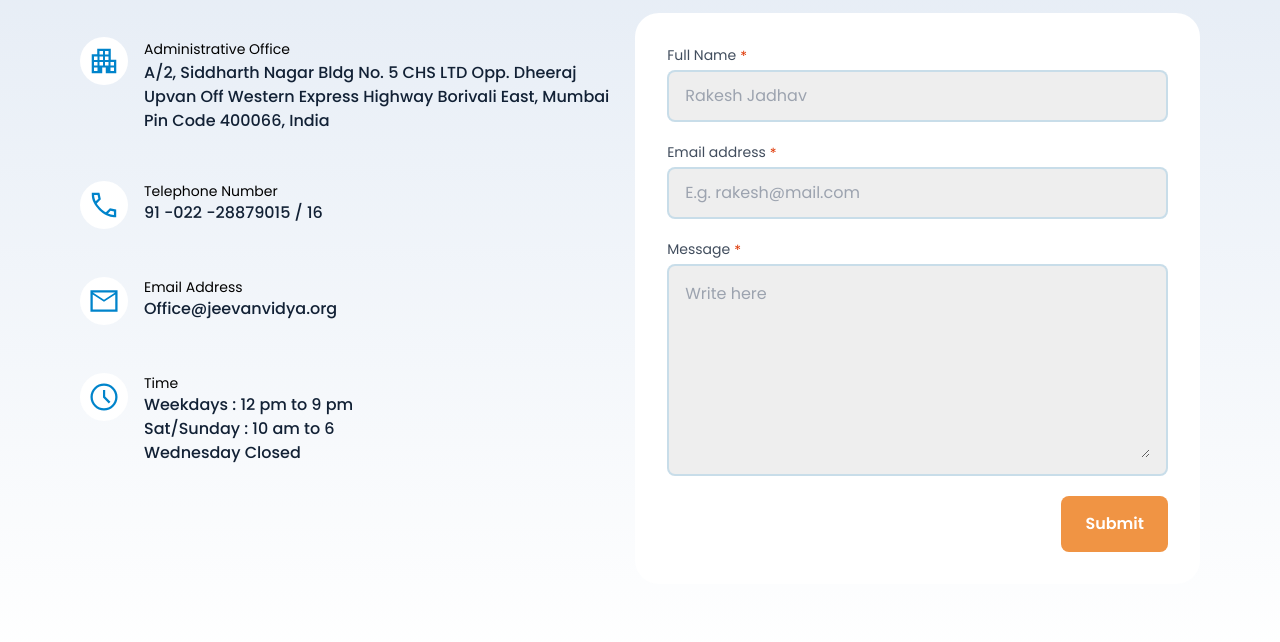
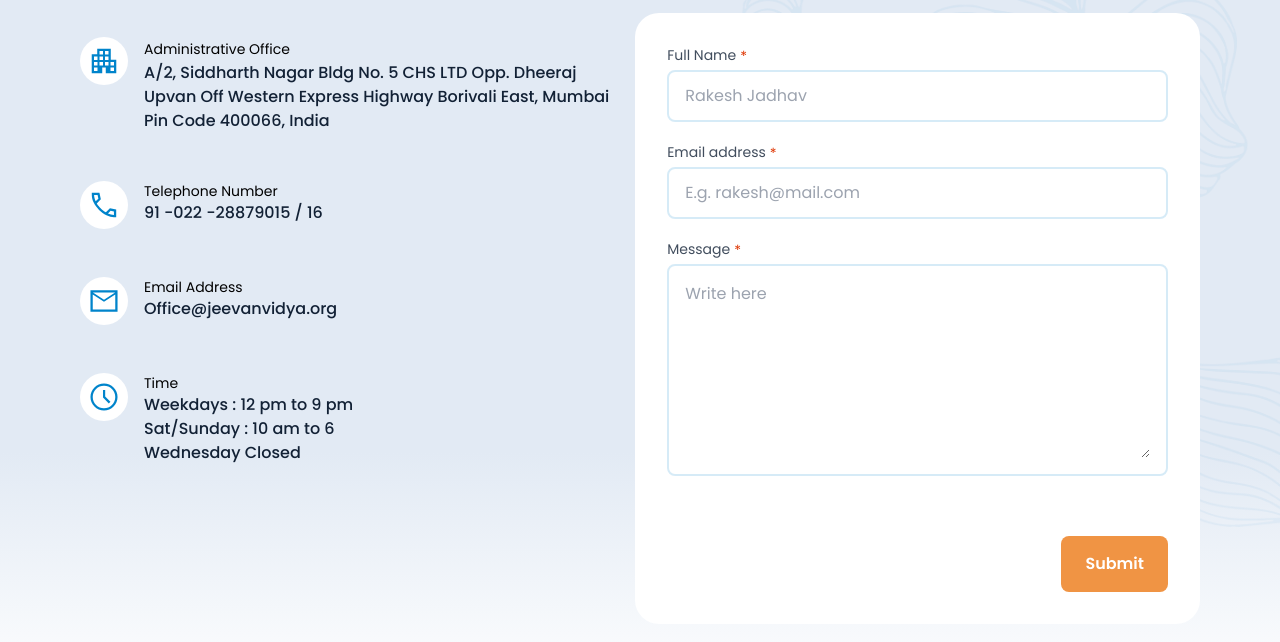
Before and after one commit to Lemon-Yellow-LLP/jeevanvidya, a React (Vite) app: page /contact-us in a window 1280 px wide. Shown: the part 751-1393 px from the top of the page. Built offline with nearby package versions, Linux system fonts and the light colour scheme.

Commit message:
Contact us page updated with styles and validation

```diff
--- a/src/index.css
+++ b/src/index.css
@@ -128,9 +128,13 @@ body {
 }
 
 .blue-gradient {
-  background: linear-gradient(180deg, #e2eaf4 0%, rgba(226, 234, 244, 0) 100%);
+  background: linear-gradient(180deg, #e2eaf4 70.46%, rgba(226, 234, 244, 0) 100%);
 }
 
 .dark_white_gradient {
   background: linear-gradient(0deg, #e2eaf4 0%, rgba(226, 234, 244, 0) 100%);
 }
+
+.contact-us-form-gradient {
+  background: linear-gradient(0deg, #e2eaf4 0%, rgba(226, 234, 244, 0) 64.79%);
+}
--- a/src/pages/ContactUs/index.jsx
+++ b/src/pages/ContactUs/index.jsx
@@ -8,25 +8,24 @@ import React, { useCallback, useState } from 'react';
 import TextInput from '@/components/InputFields/TextInput';
 import Button from '@/components/Button';
 import TextareaInput from '@/components/InputFields/TextareaInput';
+import { useFormik } from 'formik';
+import { contactUsValidations } from '@/validationSchemas';
+import pattern from '@/assets/pattern.png';
 
-const ContactUs = () => {
-  const [values, setValues] = useState({
+const initialValues = {
   name: '',
   email: '',
   message: '',
+};
+
+const ContactUs = () => {
+  const { values, errors, handleBlur, handleChange, handleSubmit, touched, setValues } = useFormik({
+    initialValues: initialValues,
+    validationSchema: contactUsValidations,
+    onSubmit: (values) => {
+      console.log(values);
+    },
   });
-
-  const [errors, setErrors] = useState({
-    name: 'Enter Name',
-    email: 'Enter Email',
-    message: 'Enter Message',
-  });
-
-  const handleChange = useCallback((e) => {
-    let newData = values;
-    newData[e.target.name] = e.target.value;
-    setValues({ ...newData });
-  }, []);
   return (
     <div>
       <HeroBanner
@@ -35,7 +34,12 @@ const ContactUs = () => {
         bannerDesc='Lorem ipsum dolor sit amet, consectetur adipiscing elit, sed do eiusmod tempor incididunt ut labore '
       />
 
-      <div className='px-4 py-10 md:p-20 flex flex-col md:gap-8 blue-gradient'>
+      <div className='relative px-4 py-10 md:p-8 lg:p-10 xl:p-20 flex flex-col md:gap-8 blue-gradient'>
+        <img
+          src={pattern}
+          alt='pattern'
+          className='absolute right-0 top-[0%] opacity-5 z-10 w-[338px] h-[318px] lg:w-[559px] lg:h-auto'
+        />
         <h4 className='text-foreground-1 md:text-[32px] font-semibold'>Contact Us</h4>
         <div className='flex flex-col lg:flex-row gap-6'>
           <div className='w-full'>
@@ -85,7 +89,7 @@ const ContactUs = () => {
             </div>
           </div>
 
-          <div className='w-full flex flex-col md:p-8 bg-white rounded-3xl'>
+          <div className='w-full flex flex-col p-4 md:p-6 lg:p-8 bg-white rounded-3xl z-20'>
             <TextInput
               name='name'
               label='Full Name'
@@ -94,8 +98,8 @@ const ContactUs = () => {
               onChange={handleChange}
               required
               value={values.name}
-              touched={true}
-              disabled={true}
+              onBlur={handleBlur}
+              touched={touched}
             />
 
             <TextInput
@@ -106,8 +110,8 @@ const ContactUs = () => {
               onChange={handleChange}
               required
               value={values.email}
-              touched={true}
-              disabled={true}
+              onBlur={handleBlur}
+              touched={touched}
             />
 
             <TextareaInput
@@ -118,12 +122,12 @@ const ContactUs = () => {
               onChange={handleChange}
               required
               value={values.message}
-              touched={true}
-              disabled={true}
-              className="h-44"
+              onBlur={handleBlur}
+              touched={touched}
+              className='h-44'
             />
 
-            <div className='ml-auto'>
+            <div className='ml-auto pt-8 md:pt-10'>
               <Button variant='filled' className=''>
                 Submit
               </Button>
@@ -132,7 +136,8 @@ const ContactUs = () => {
         </div>
       </div>
 
-      <div className='px-4 py-10 md:p-20 flex flex-col gap-8'>
+      <div className='contact-us-form-gradient'>
+        <div className='px-4 py-10 md:p-8 lg:p-10 xl:p-20 flex flex-col gap-8'>
           <h3 className='text-foreground-1 md:text-[32px] font-semibold'>View On Map</h3>
           <div className=''>
             <iframe
@@ -140,14 +145,14 @@ const ContactUs = () => {
               allowfullscreen=''
               loading='lazy'
               referrerpolicy='no-referrer-when-downgrade'
-            className='w-full h-[437px] md:h-[560px]'
+              className='w-full h-[437px] md:h-[560px] rounded-2xl'
             ></iframe>
           </div>
         </div>
 
-      <div className='px-4 py-10 md:p-20 flex flex-col gap-8 bg-[linear-gradient(0deg,_#e2eaf4_0%,#e2eaf400_100%)]'>
+        <div className='px-4 py-10 md:p-8 lg:p-10 xl:p-20 flex flex-col gap-8'>
           <h3 className='text-foreground-1 md:text-[32px] font-semibold'>Other Addresses</h3>
-        <div className='grid grid-rows-3 gap-3 lg:grid-rows-none xl:grid-cols-3 lg:gap-6'>
+          <div className='grid grid-rows-3 gap-4 lg:grid-rows-none xl:grid-cols-3 lg:gap-6'>
             <div className='p-4 md:p-6 flex flex-col gap-4 bg-white rounded-3xl'>
               <img src={office} alt='office icon' className='w-12 h-12' />
               <div className='flex flex-col gap-6'>
@@ -178,8 +183,8 @@ const ContactUs = () => {
                 <div className='flex flex-col'>
                   <span className='text-sm mb-2'>Registered Office</span>
                   <span className='text-foreground-1 text-base font-medium'>
-                  Bhakti Yog (Hanuman Mandir) Near Abhyuday Bank Kalachowky, Mumbai Pin Code 400033,
-                  India{' '}
+                    Bhakti Yog (Hanuman Mandir) Near Abhyuday Bank Kalachowky, Mumbai Pin Code
+                    400033, India{' '}
                   </span>
                 </div>
                 <div className='flex flex-col'>
@@ -187,7 +192,9 @@ const ContactUs = () => {
                   <span className='text-foreground-1 text-base font-medium'>
                     Tel: 91 -022-24708782
                   </span>
-                <span className='text-foreground-1 text-base font-medium'>Mob: +91 9167755214</span>
+                  <span className='text-foreground-1 text-base font-medium'>
+                    Mob: +91 9167755214
+                  </span>
                 </div>
               </div>
             </div>
@@ -206,6 +213,7 @@ const ContactUs = () => {
           </div>
         </div>
       </div>
+    </div>
   );
 };
 
--- a/src/validationSchemas/index.js
+++ b/src/validationSchemas/index.js
@@ -9,3 +9,9 @@ export const testimonialValidations = Yup.object({
   file: Yup.string().required('File is required'),
   verificationCode: Yup.string().required('Verification Code is required'),
 });
+
+export const contactUsValidations = Yup.object({
+  name: Yup.string().required('Please enter correct name. Name should not contain numbers.'),
+  email: Yup.string().required('Please enter valid email address'),
+  message: Yup.string().required('Message is required').max(200),
+});
```
Also changed, not shown: src/assets/pattern.png (added). Lines whose indentation alone changed are shown as unchanged.
